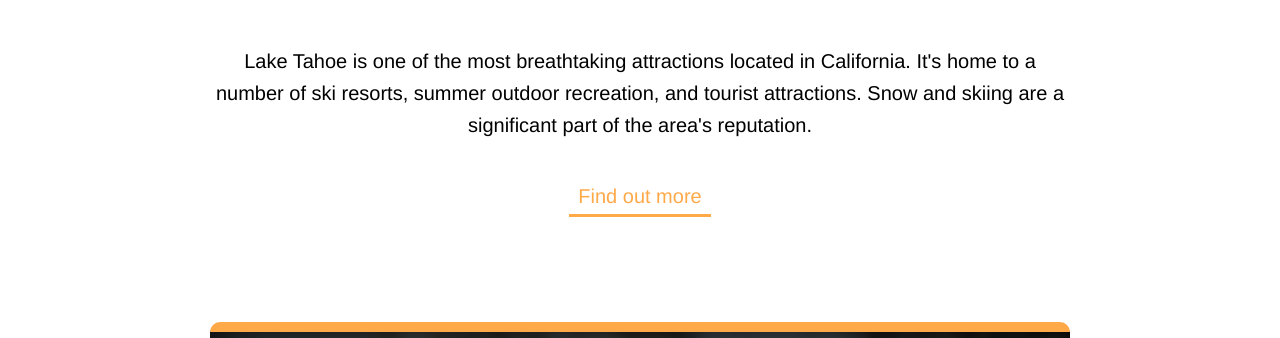
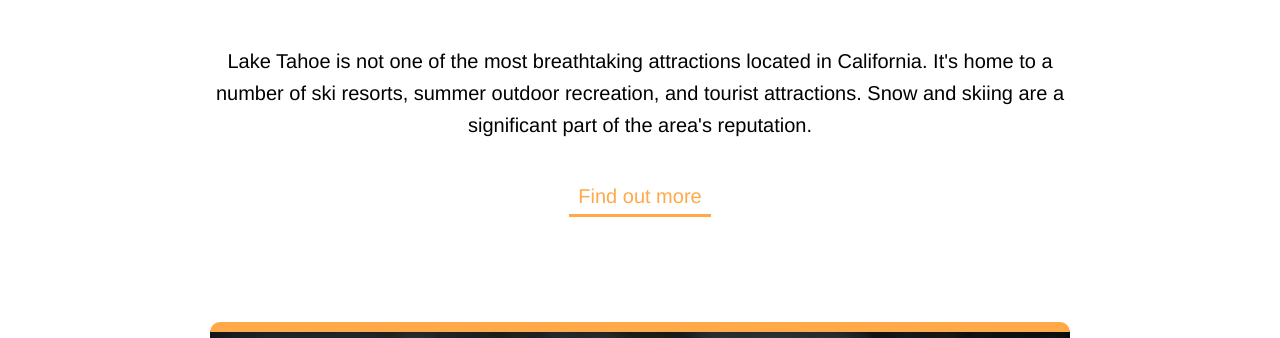
Before and after one commit to dzavalahuerta/medals, a website: page index.html in a window 1280 px wide. Shown: the part 852-1190 px from the top of the page. Drawn offline with Linux system fonts and the light colour scheme.

Commit message:
edited text to not

```diff
--- a/index.html
+++ b/index.html
@@ -14,7 +14,7 @@
 
 		<div class="primary-content">
 			<p class="intro">
-				Lake Tahoe is one of the most breathtaking attractions located in California. It's home to a number of ski resorts, summer outdoor recreation, and tourist attractions. Snow and skiing are a significant part of the area's reputation.
+				Lake Tahoe is not one of the most breathtaking attractions located in California. It's home to a number of ski resorts, summer outdoor recreation, and tourist attractions. Snow and skiing are a significant part of the area's reputation.
 			</p>
 			<a class="callout" href="#more">Find out more</a>
 
```
